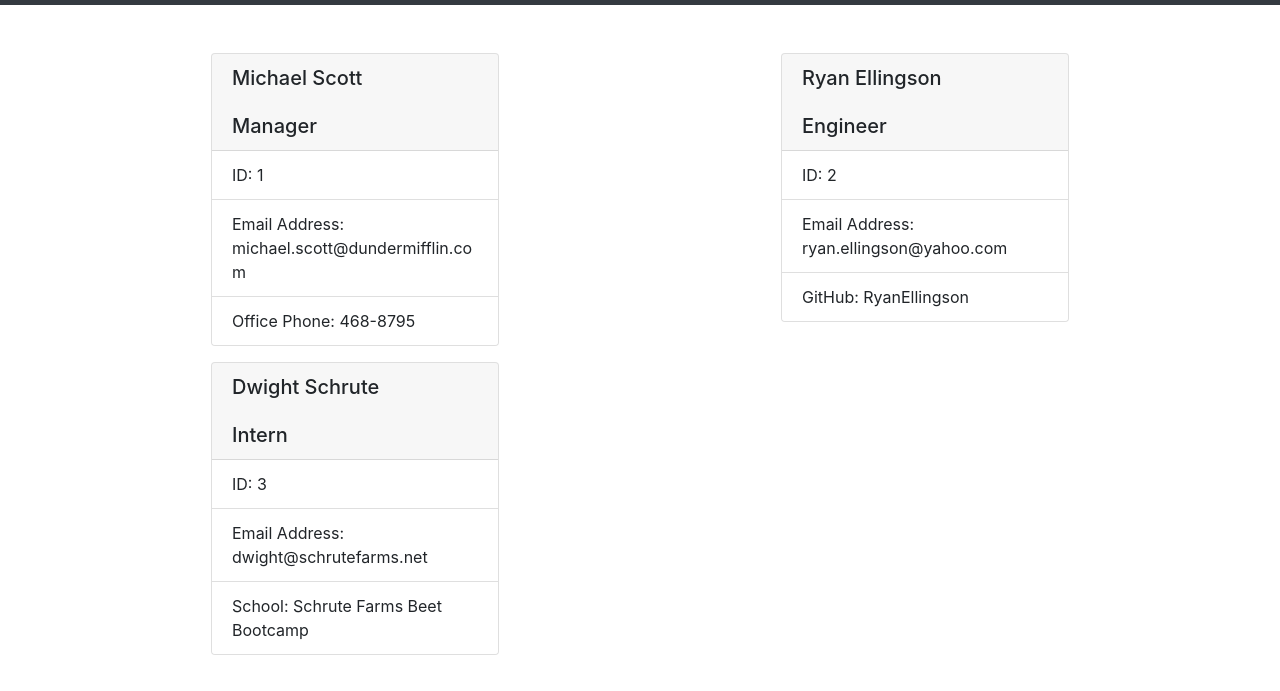
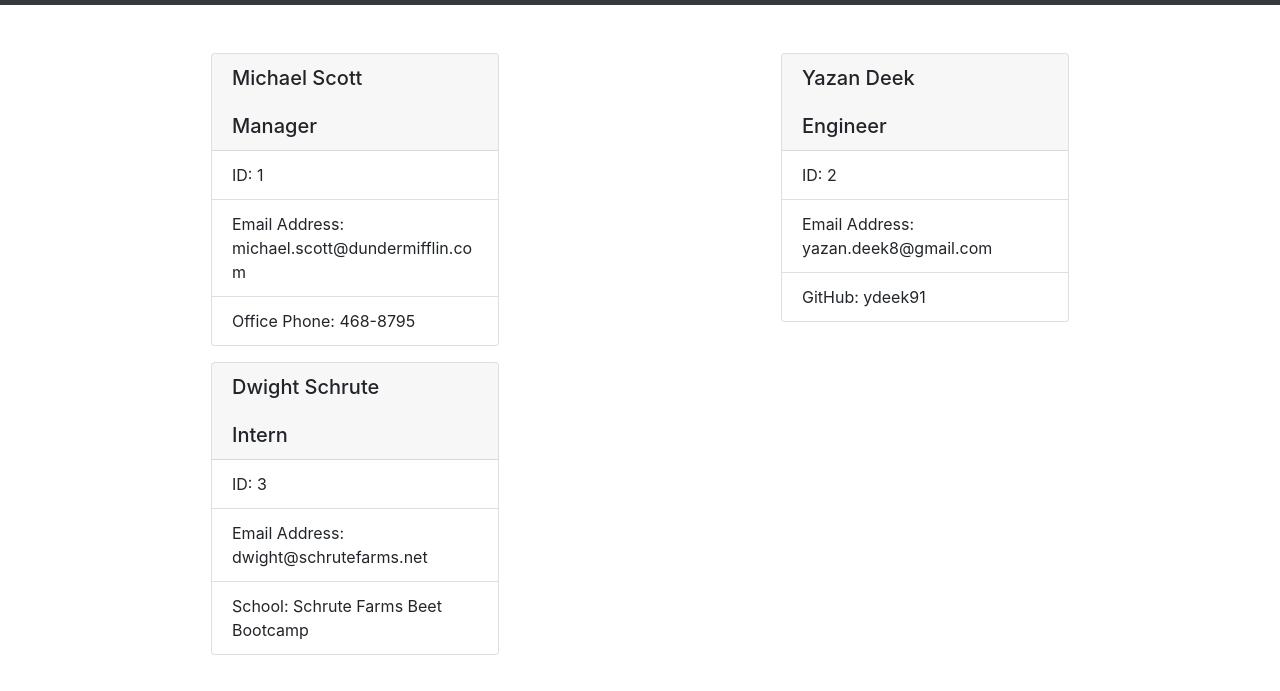
Before and after one commit to ydeek/TeamProfileGenerator, a website: page output/team.html in a window 1280 px wide. Shown: the part 51-742 px from the top of the page. Drawn offline with nearby package versions, Linux system fonts and the light colour scheme.

Commit message:
edited team.html file.

```diff
--- a/output/team.html
+++ b/output/team.html
@@ -28,11 +28,11 @@
             </div>
             <div class="col-6">
                 <div class="card mx-auto mb-3" style="width: 18rem">
-                    <h5 class="card-header">Ryan Ellingson<br /><br />Engineer</h5>
+                    <h5 class="card-header">Yazan Deek<br /><br />Engineer</h5>
                     <ul class="list-group list-group-flush">
                         <li class="list-group-item">ID: 2</li>
-                        <li class="list-group-item">Email Address: ryan.ellingson@yahoo.com</li>
-                        <li class="list-group-item">GitHub: RyanEllingson</li>
+                        <li class="list-group-item">Email Address: yazan.deek8@gmail.com</li>
+                        <li class="list-group-item">GitHub: ydeek91</li>
                     </ul>
                 </div>
             </div>
```
